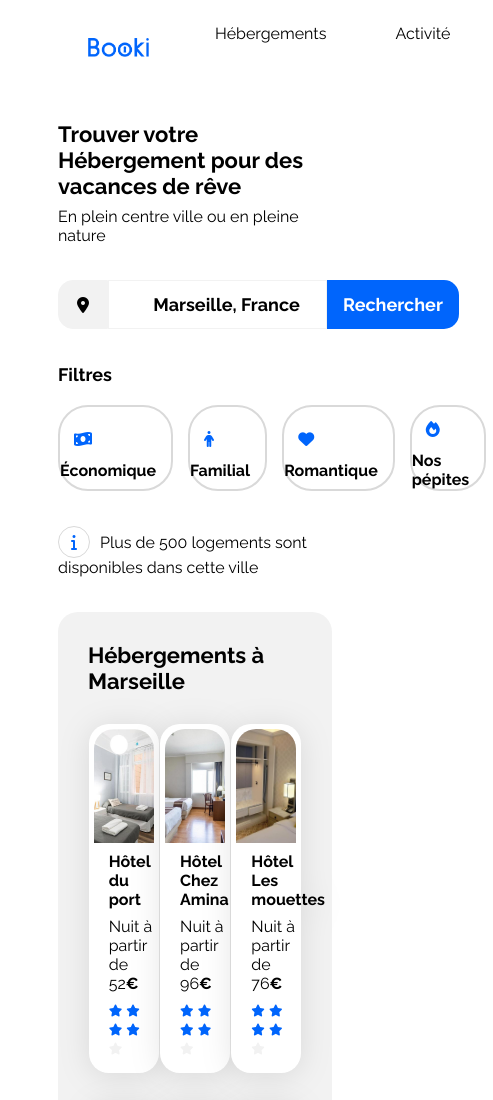
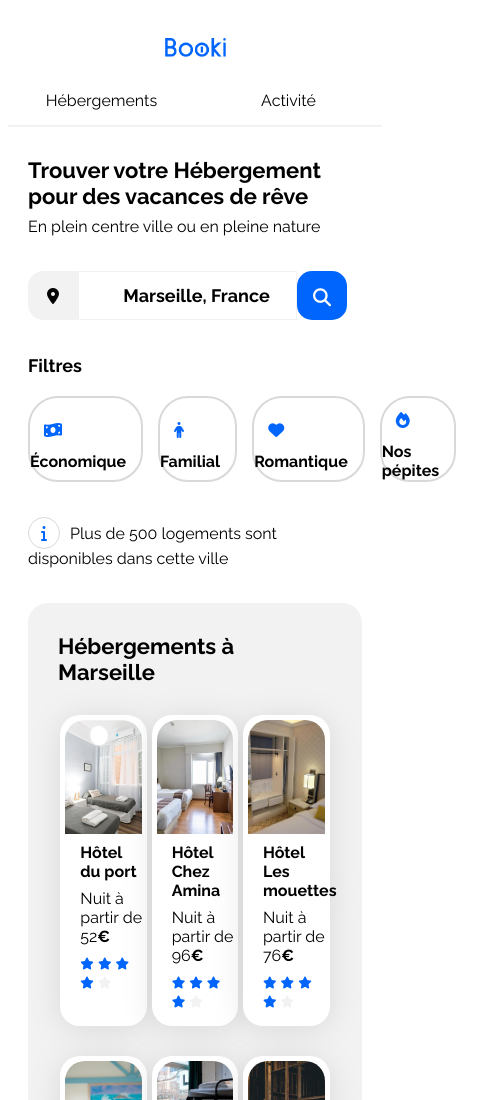
Before and after one commit to WhiteSlimes/OpenClassroom, a plain HTML site: page Projet_3/Booki/index.html in a window 390 px wide. Shown: the top 1100 px of the page, 493 px wide, since content can reach past the window. Drawn offline with Linux system fonts and the light colour scheme.

Commit message:
~ Versioning 1.10 ~
-Avancement sur la partie responsive Mobile

```diff
--- a/Projet_3/Booki/css/style.css
+++ b/Projet_3/Booki/css/style.css
@@ -418,5 +418,59 @@ footer p {
 
 /* Small devices (phones, less than 768px) */
 @media (max-width: 768px) {
-    /* ... */
+    /* Header */
+    .main-container{
+        padding: 0px;
+    }
+    nav{
+        flex-direction: column;
+        align-items: center;
+    }
+    nav img{
+        margin: 30px 0;
+    }
+    nav ul{
+        justify-content: space-around;
+        padding: 0px;
+        width: 100%;
+        margin: 0px;
+    }
+    nav ul li{
+        display: flex;
+        justify-content: center;
+        margin: 0px;
+        width: 50%;
+        border-bottom: 2px solid #F2F2F2;
+        padding-bottom: 15px;
+    }
+    nav ul li:hover{
+        padding-bottom: 15px;
+        border-bottom: 2px solid #0065FC;
+    }
+    nav ul li a:hover{
+        padding-top: 0px;
+        border-top: none;
+    }
+
+    /* Top */
+    main{
+        padding: 0 20px;
+    }
+    .top{
+        margin-top: 30px;
+    }
+    button span{
+        display: none;
+    }
+    #research-button-phone{
+        display: inline;
+        color: white;
+    }
+    .submit{
+        padding: 16px;
+        width: auto;
+        border-radius: 15px;
+    }
+
+
 }
```
